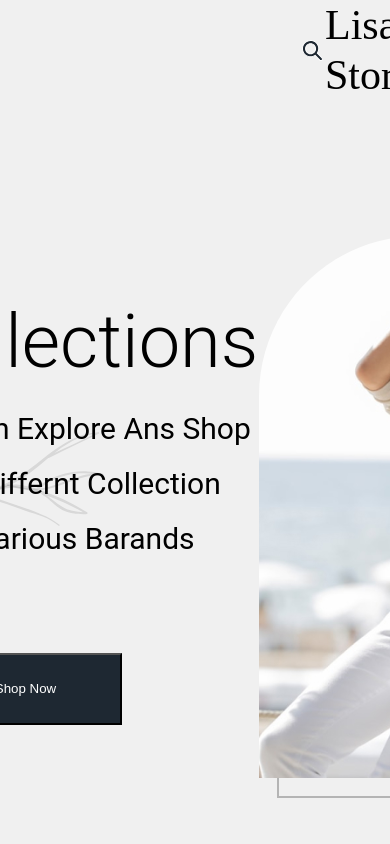
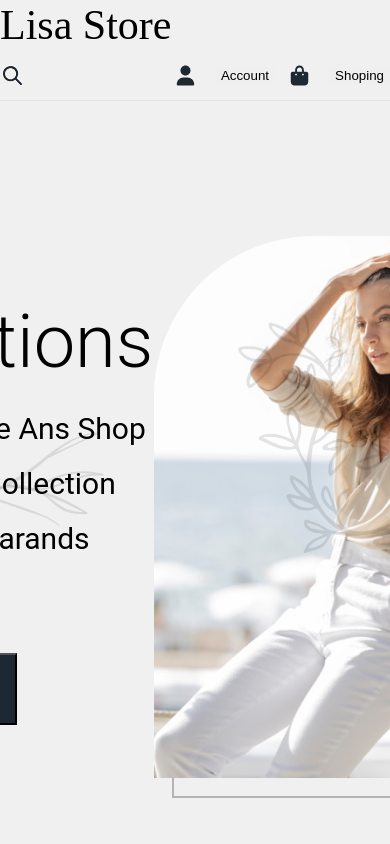
Before and after one commit to sonchau1997/lisa-store, a React (Create React App) app: page / in a window 390 px wide. Shown: the top 844 px of the page. Built offline with nearby package versions, Linux system fonts and the light colour scheme.

Commit message:
Responsive

```diff
--- a/src/components/Header/Header.jsx
+++ b/src/components/Header/Header.jsx
@@ -175,6 +175,25 @@ const StyledHeader = styled.div`
     justify-items: center;
     gap: 20px;
   }
+  @media only screen and (max-width: 768px) {
+   padding:0 0;
+  .nav{
+   display:flex;
+   flex-direction: row;
+   flex-wrap: wrap;
+  .search-icon{
+    order: 1;
+  }
+  .logo{
+    width: 100%;
+    order:0 ;
+  }
+  .account{
+    order: 2;
+  }
+  }
+}
+
 `;
 const Header = () => {
   return (
```
